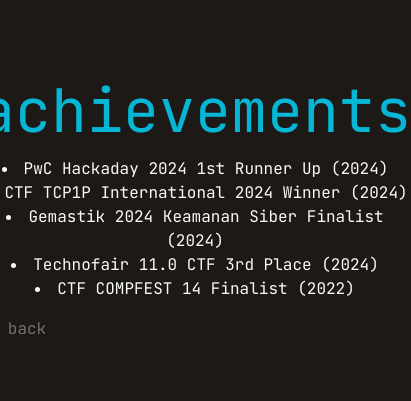
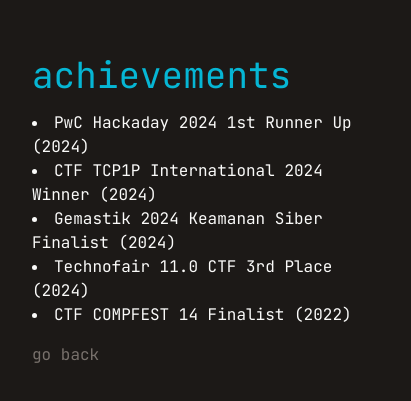
Before and after one commit to kawijayaa/k3ng-website, a Next.js app: page /achievements in a window 390 px wide. Shown: the part 211-612 px from the top of the page, 411 px wide, since content can reach past the window. Built offline with nearby package versions, Linux system fonts and the light colour scheme.

Commit message:
fix: fix responsiveness on about and achievements

```diff
--- a/app/about/page.tsx
+++ b/app/about/page.tsx
@@ -1,7 +1,7 @@
 export default function About() {
   return (
-    <div className="min-h-screen flex flex-col items-center justify-center py-12 px-4 sm:px-6 lg:px-8">
-      <div className="flex flex-col text-center sm:w-1/2 sm:text-left sm:flex-row items-center justify-center gap-4 sm:gap-8">
+    <div className="min-h-screen flex flex-col items-center justify-center py-12 sm:px-6 px-8">
+      <div className="flex flex-col sm:w-1/2 text-left sm:flex-row items-center justify-center gap-4 sm:gap-8">
         <div className="flex flex-col gap-4 transition-all duration-200">
           <h1 className="text-6xl text-cyan-500">about</h1>
           <p>hello, i am an indonesian ctf player currently playing for CSUI, an academic team from Universitas Indonesia. participated in ctfs since 2022 and mainly solve web exploitation and forensic challenges. i also create challenges sometimes, an archive is available <a href="https://github.com/kawijayaa/ctf-challenges" className="hover:text-cyan-500 transition-all duration-200">here</a>.</p>
--- a/app/achievements/page.tsx
+++ b/app/achievements/page.tsx
@@ -1,9 +1,9 @@
 export default function Achievements() {
   return (
-    <div className="min-h-screen flex flex-col items-center justify-center py-12 px-4 sm:px-6 lg:px-8">
-      <div className="flex flex-col text-center sm:w-1/2 sm:text-left sm:flex-row items-center justify-center gap-4 sm:gap-8">
+    <div className="min-h-screen flex flex-col items-center justify-center py-12 sm:px-6 px-8">
+      <div className="flex flex-col sm:w-1/2 text-left sm:flex-row items-center justify-center gap-4 sm:gap-8">
         <div className="flex flex-col gap-4 transition-all duration-200">
-          <h1 className="text-6xl text-cyan-500">achievements</h1>
+          <h1 className="text-4xl sm:text-6xl text-cyan-500">achievements</h1>
           <ul className="list-disc list-inside">
             <li>PwC Hackaday 2024 1st Runner Up (2024)</li>
             <li>CTF TCP1P International 2024 Winner (2024)</li>
```
